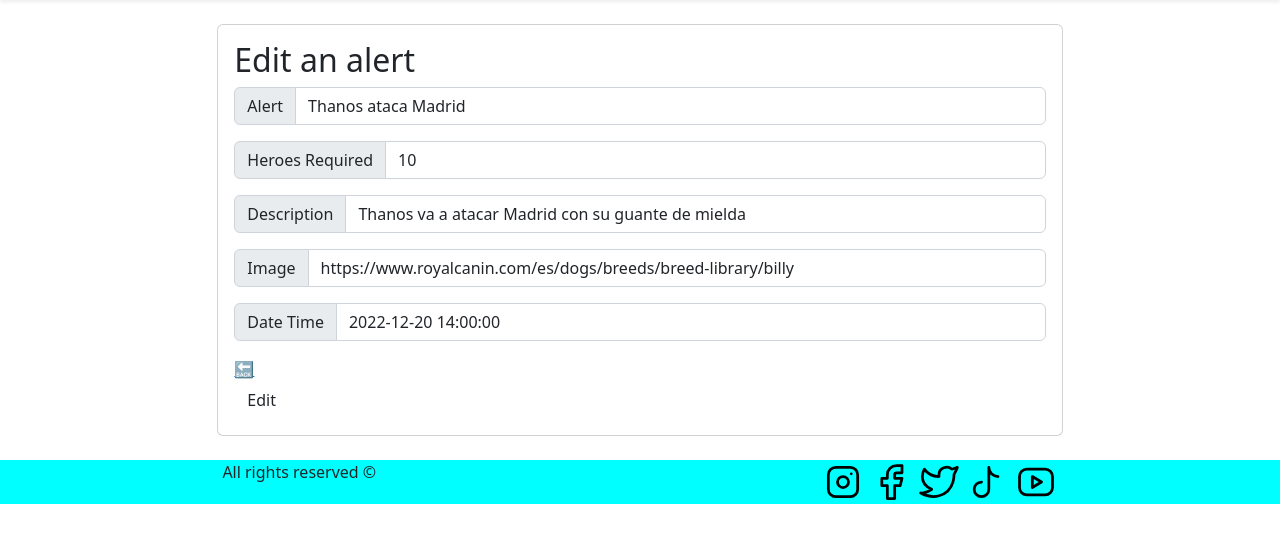
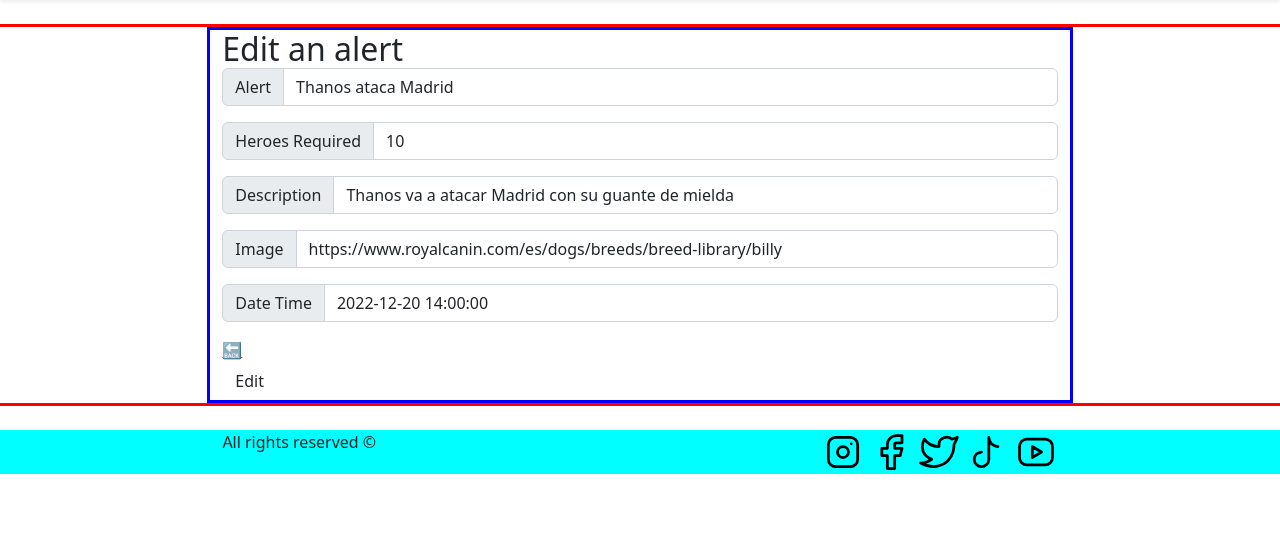
Before and after one commit to camilaruiz17/tech-event, a Laravel app: page /edit/1 in a window 1280 px wide. Shown: the part 56-599 px from the top of the page. Run offline with Laravel 9, Linux system fonts and the light colour scheme; data comes from the database, SQL or seed files in the repository; style sheets or scripts are compiled from the project's sources.

Commit message:
divs redone

```diff
--- a/resources/views/editCrime.blade.php
+++ b/resources/views/editCrime.blade.php
@@ -2,10 +2,8 @@
 
 @section('content')
 <div class="containerCreate">
-    <div class="row justify-content-center">
-        <div class="col-md-8">
-            <div class="card">
-                <div class="card-body">
+    <div class="row justify-content-center" style="border: solid 3px red">
+        <div class="col-md-8" style="border: solid 3px blue">
             <h2 class="card-title">Edit an alert</h2>
             <form class="justify-content-center" action="{{ route('updateCrime', $crime->id) }}" method="POST">
             @method('PATCH')
@@ -42,7 +40,5 @@
         </div>
     </div>
 </div>
-    </div>
-</div>
 
 @endsection
```
Also changed, not shown: public/css/edit.css (added). Lines whose indentation alone changed are shown as unchanged.
